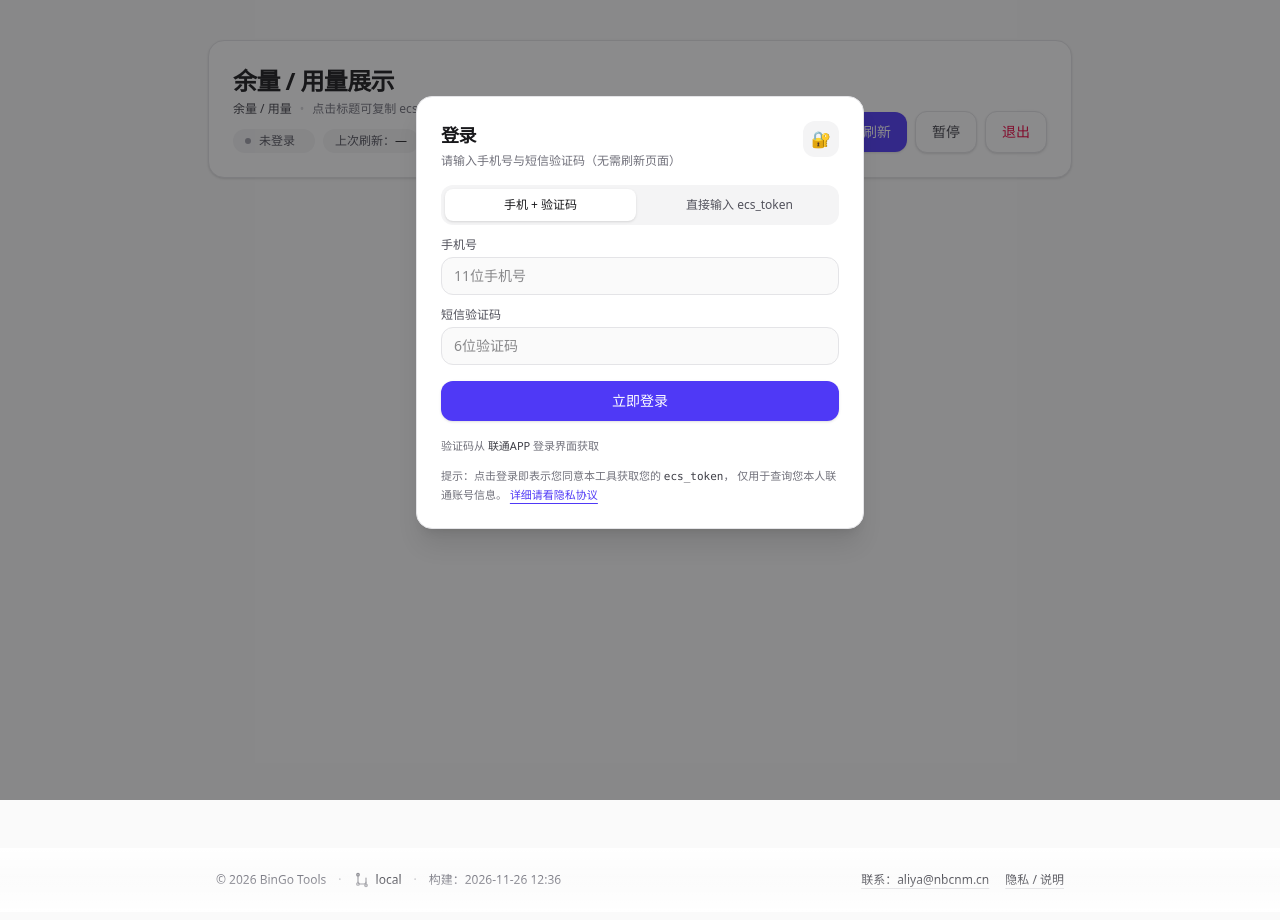
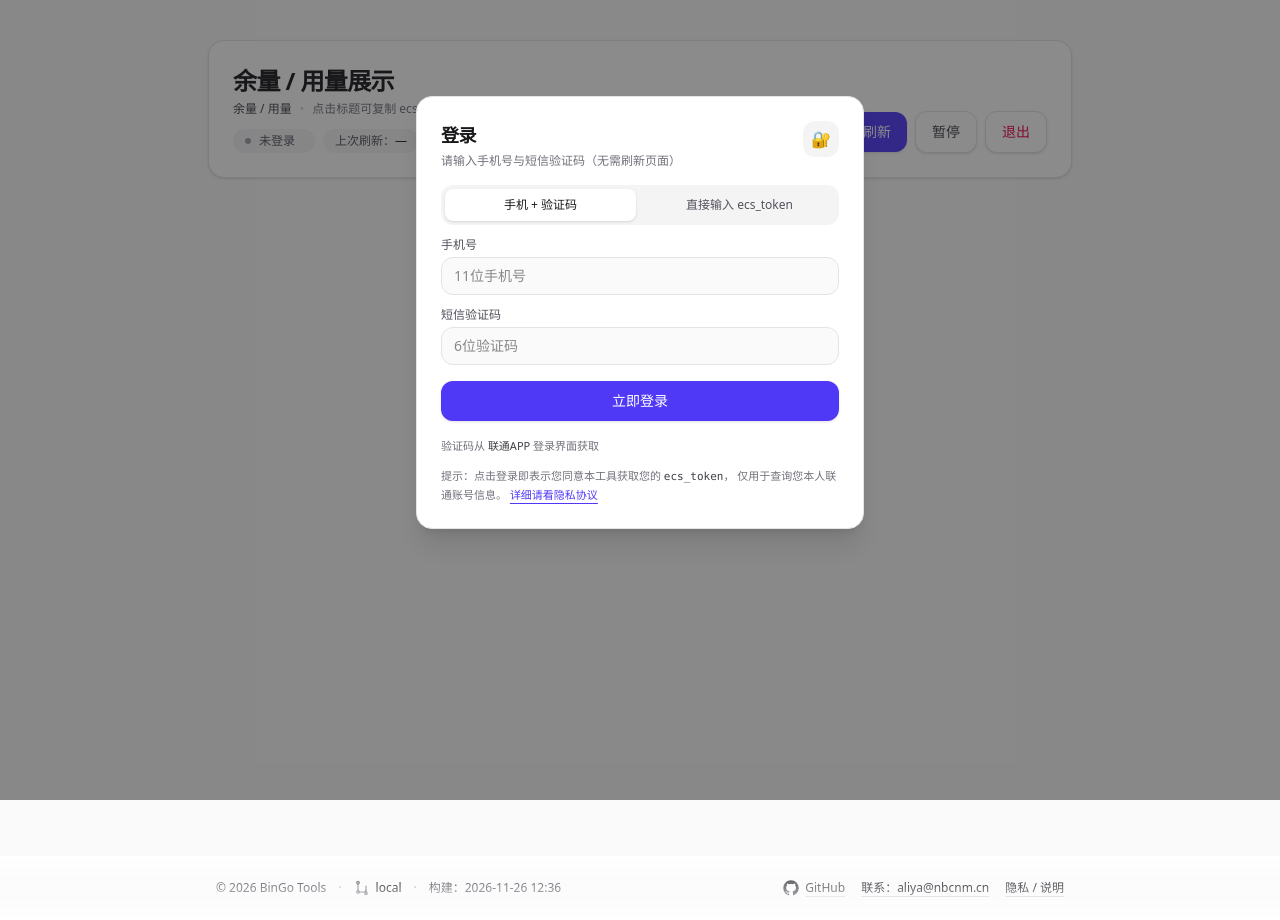
Before and after one commit to jinyanshenxing/unicomvue, a Vue app: page / in a window 1280 px wide. Built offline with nearby package versions, Linux system fonts and the light colour scheme.

Commit message:
Update Footer and README

```diff
--- a/src/components/FooterView.vue
+++ b/src/components/FooterView.vue
@@ -1,7 +1,11 @@
 <template>
-  <footer class="relative mt-12">
-    <!-- subtle apple-ish fade -->
-    <div class="pointer-events-none absolute inset-x-0 top-0 h-10 bg-gradient-to-b from-white to-transparent dark:from-zinc-950"></div>
+  <footer class="relative mt-14">
+    <!-- top fade -->
+    <div
+      class="pointer-events-none absolute inset-x-0 top-0 h-10
+             bg-gradient-to-b from-white to-transparent
+             dark:from-zinc-950"
+    ></div>
 
     <div
       class="relative mx-auto max-w-4xl px-4 py-6 sm:px-6
@@ -16,9 +20,19 @@
 
           <span class="hidden sm:inline opacity-40">·</span>
 
+          <!-- branch / commit -->
           <span class="inline-flex items-center gap-1.5">
             <!-- branch icon -->
-            <svg class="h-4 w-4 opacity-70" viewBox="0 0 24 24" fill="none" stroke="currentColor" stroke-width="1.6" stroke-linecap="round" stroke-linejoin="round">
+            <svg
+              class="h-4 w-4 opacity-70"
+              viewBox="0 0 24 24"
+              fill="none"
+              stroke="currentColor"
+              stroke-width="1.6"
+              stroke-linecap="round"
+              stroke-linejoin="round"
+              aria-hidden="true"
+            >
               <path d="M6 3v12"></path>
               <path d="M18 21V9"></path>
               <path d="M6 15a3 3 0 0 0 3 3h6a3 3 0 0 0 3-3"></path>
@@ -31,8 +45,12 @@
               {{ branchLabel }}
             </span>
 
-            <span v-if="commit" class="font-mono text-[11px] text-zinc-500 dark:text-zinc-500">
-              #{{ commit }}
+            <span
+              v-if="commitShort"
+              class="font-mono text-[11px] text-zinc-500 dark:text-zinc-500"
+              :title="commit"
+            >
+              #{{ commitShort }}
             </span>
           </span>
 
@@ -45,18 +63,71 @@
 
         <!-- right links -->
         <div class="flex flex-wrap items-center gap-x-4 gap-y-2">
+          <!-- GitHub -->
+          <a
+            href="https://github.com/AliYa-chen/unicomvue"
+            target="_blank"
+            rel="noopener noreferrer"
+            title="查看 GitHub 仓库"
+            class="inline-flex items-center gap-1.5
+                   opacity-80 hover:opacity-100 transition-opacity
+                   text-zinc-700 underline underline-offset-4 decoration-zinc-300
+                   hover:decoration-zinc-500
+                   dark:text-zinc-300 dark:decoration-zinc-600 dark:hover:decoration-zinc-400"
+          >
+            <!-- github mark -->
+            <svg
+              class="h-4 w-4"
+              viewBox="0 0 24 24"
+              fill="currentColor"
+              aria-hidden="true"
+            >
+              <path
+                d="M12 .5C5.73.5.5 5.74.5 12.02c0 5.11 3.29 9.44 7.86 10.97
+                   .58.11.79-.25.79-.56 0-.28-.01-1.02-.02-2
+                   -3.2.7-3.88-1.54-3.88-1.54
+                   -.53-1.35-1.3-1.71-1.3-1.71
+                   -1.06-.73.08-.72.08-.72
+                   1.17.08 1.79 1.2 1.79 1.2
+                   1.04 1.78 2.73 1.27 3.4.97
+                   .1-.75.41-1.27.74-1.56
+                   -2.55-.29-5.23-1.28-5.23-5.69
+                   0-1.26.45-2.29 1.19-3.1
+                   -.12-.29-.52-1.47.11-3.06
+                   0 0 .97-.31 3.18 1.18
+                   .92-.26 1.9-.39 2.88-.39
+                   .98 0 1.96.13 2.88.39
+                   2.2-1.49 3.17-1.18 3.17-1.18
+                   .63 1.59.23 2.77.11 3.06
+                   .74.81 1.19 1.84 1.19 3.1
+                   0 4.42-2.69 5.39-5.25 5.68
+                   .42.36.79 1.08.79 2.18
+                   0 1.58-.01 2.85-.01 3.24
+                   0 .31.21.68.8.56
+                   4.56-1.53 7.85-5.86 7.85-10.97
+                   C23.5 5.74 18.27.5 12 .5z"
+              />
+            </svg>
+            <span>GitHub</span>
+          </a>
+
+          <!-- contact -->
           <a
             :href="`mailto:${contactEmail}`"
-            class="text-zinc-700 underline underline-offset-4 decoration-zinc-300 hover:decoration-zinc-500
+            class="text-zinc-700 underline underline-offset-4 decoration-zinc-300
+                   hover:decoration-zinc-500
                    dark:text-zinc-300 dark:decoration-zinc-600 dark:hover:decoration-zinc-400"
           >
             联系：{{ contactEmail }}
           </a>
 
+          <!-- privacy -->
           <button
             type="button"
-            class="text-zinc-700 underline underline-offset-4 decoration-zinc-300 hover:decoration-zinc-500
-                   dark:text-zinc-300 dark:decoration-zinc-600 dark:hover:decoration-zinc-400 cursor-pointer"
+            class="cursor-pointer
+                   text-zinc-700 underline underline-offset-4 decoration-zinc-300
+                   hover:decoration-zinc-500
+                   dark:text-zinc-300 dark:decoration-zinc-600 dark:hover:decoration-zinc-400"
             @click="$emit('open-privacy')"
           >
             隐私 / 说明
@@ -65,19 +136,18 @@
       </div>
     </div>
 
-    <div class="pointer-events-none absolute inset-x-0 bottom-0 h-10 bg-gradient-to-t from-white to-transparent dark:from-zinc-950"></div>
+    <!-- bottom fade -->
+    <div
+      class="pointer-events-none absolute inset-x-0 bottom-0 h-10
+             bg-gradient-to-t from-white to-transparent
+             dark:from-zinc-950"
+    ></div>
   </footer>
 </template>
 
 <script setup>
 import { computed } from "vue";
-
 import { APP_BRANCH, APP_COMMIT, APP_BUILD_TIME } from "@/env";
-
-const branch = APP_BRANCH;
-const commit = APP_COMMIT;
-const buildTime = APP_BUILD_TIME;
-
 
 defineProps({
   contactEmail: { type: String, default: "aliya@nbcnm.cn" },
@@ -86,14 +156,18 @@ defineEmits(["open-privacy"]);
 
 const year = new Date().getFullYear();
 
-const branchLabel = computed(() => branch ? branch : "local");
+const branchLabel = computed(() => (APP_BRANCH ? APP_BRANCH : "local"));
+
+const commit = APP_COMMIT || "";
+const commitShort = computed(() => (commit ? String(commit).slice(0, 7) : ""));
 
 const buildTimeText = computed(() => {
-  if (!buildTime) return "—";
-  // ISO -> 本地友好显示
-  const d = new Date(buildTime);
-  if (isNaN(d.getTime())) return buildTime;
+  if (!APP_BUILD_TIME) return "—";
+  const d = new Date(APP_BUILD_TIME);
+  if (Number.isNaN(d.getTime())) return String(APP_BUILD_TIME);
   const pad = (n) => String(n).padStart(2, "0");
-  return `${d.getFullYear()}-${pad(d.getMonth() + 1)}-${pad(d.getDate())} ${pad(d.getHours())}:${pad(d.getMinutes())}`;
+  return `${d.getFullYear()}-${pad(d.getMonth() + 1)}-${pad(d.getDate())} ${pad(
+    d.getHours()
+  )}:${pad(d.getMinutes())}`;
 });
 </script>
```
Also changed, not shown: 1 other file (tests, documents, lock files or other folders).
